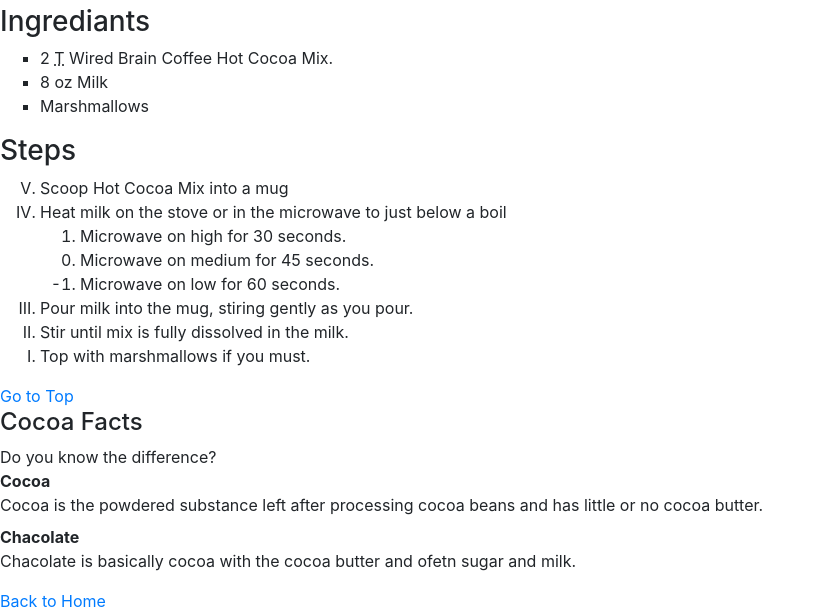
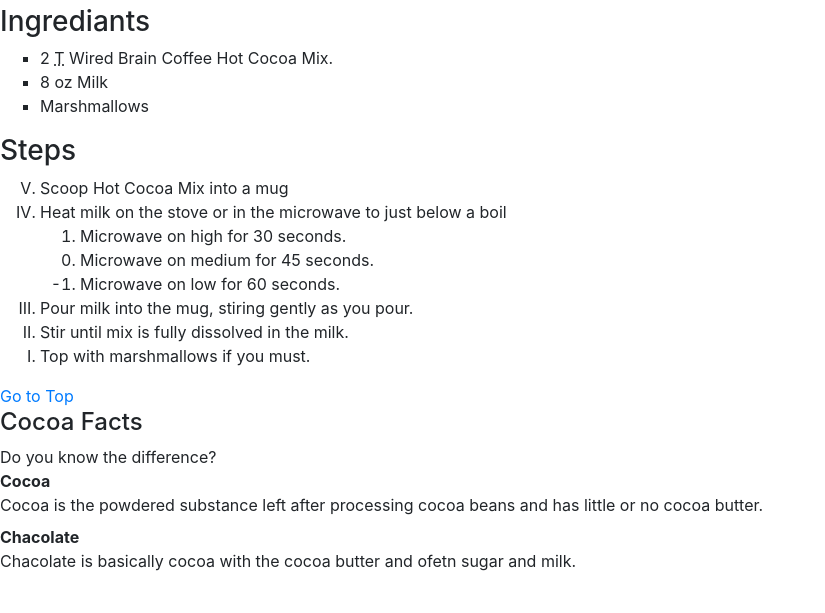
Before and after one commit to Bapanapalli-Sateesh/Wired-Brain-Coffee-using-links, a plain HTML site: page content/recipes.html in a window 1280 px wide. Shown: the part 685-1298 px from the top of the page, without its empty margins (0-825 px from the left). After the commit the page ends 1274 px from the top, so only its background shows below. Drawn offline with nearby package versions, Linux system fonts and the light colour scheme.

Commit message:
Update recipes.html

```diff
--- a/content/recipes.html
+++ b/content/recipes.html
@@ -102,7 +102,7 @@
                 <dd>Chacolate is basically cocoa with the cocoa butter and ofetn sugar and milk. </dd>
             </dl>
 
-            <a href="/index.html">Back to Home</a>
+
         </section>
     </body>
 </html>
```
